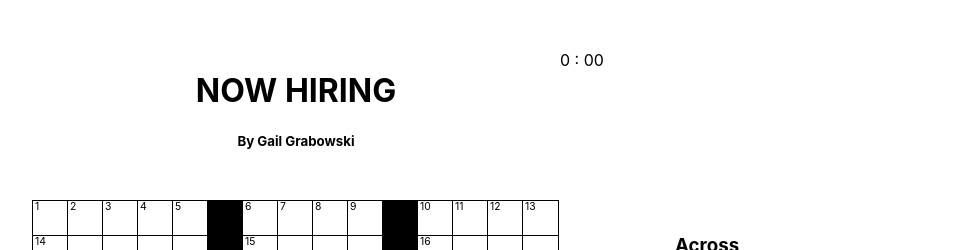
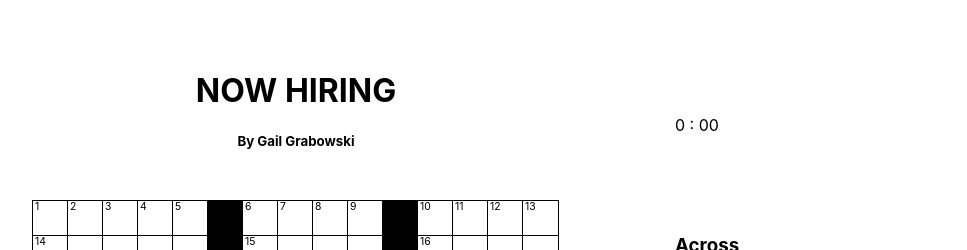
Before and after one commit to spellingace91/crossword, a React (Create React App) app: page / in a window 1280 px wide. Shown: the top 250 px of the page, without its empty margins (80-1047 px from the left). Built offline with nearby package versions, Linux system fonts and the light colour scheme.

Commit message:
Style puzzle tools area
Add margin/padding

```diff
--- a/src/App.module.css
+++ b/src/App.module.css
@@ -15,4 +15,8 @@
 .PuzzleTools {
   grid-column: 2 / 3;
   grid-row: 1 / 2;
+  display: flex;
+  align-items: center;
+  margin: 15px;
+  padding-left: 100px;
 }
```
